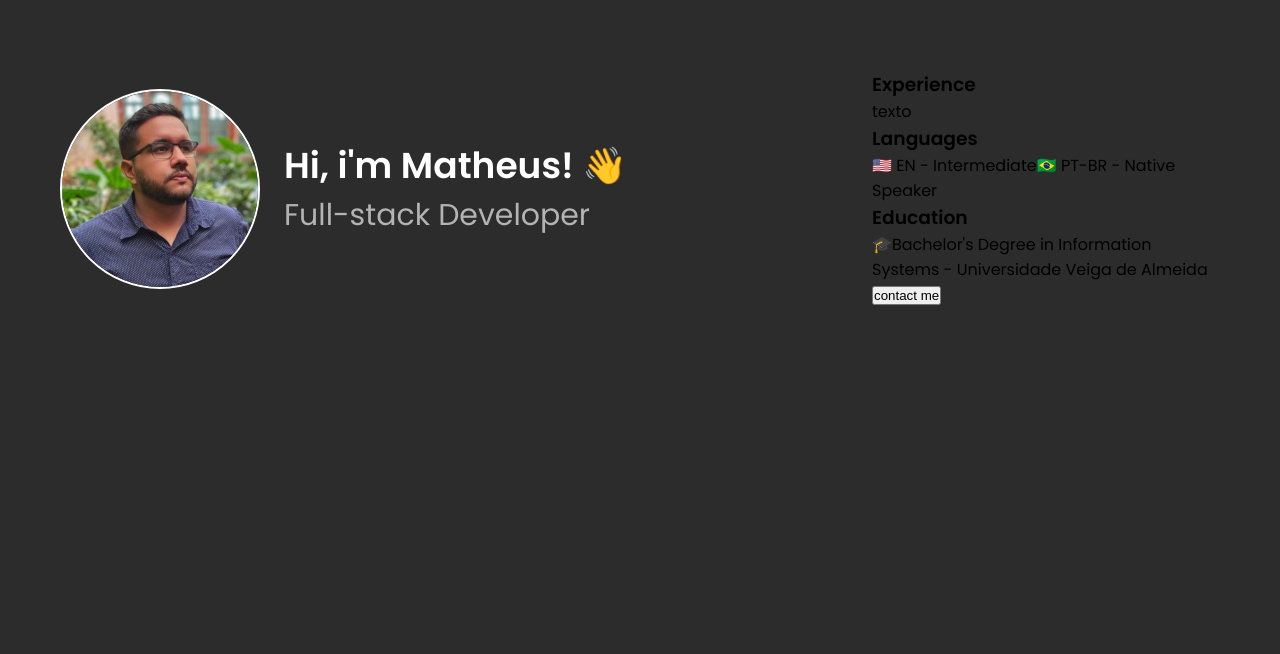
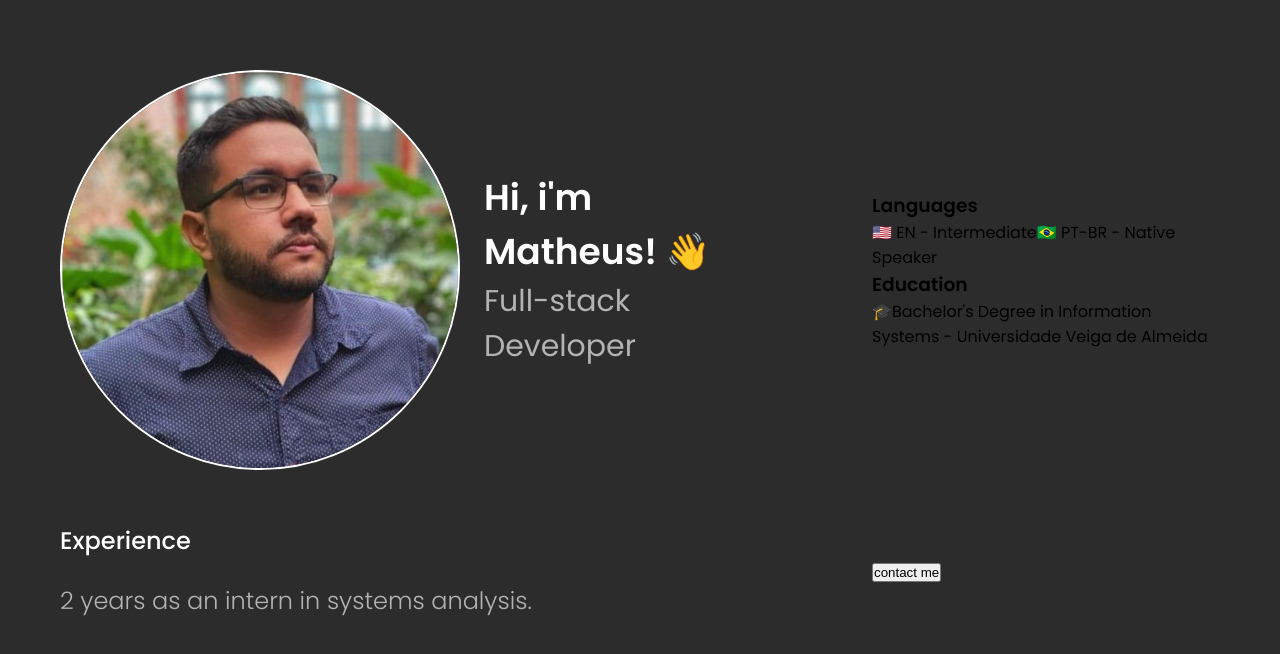
Before and after one commit to gomestizado/gomestizado.github.io, a Next.js app: page / in a window 1280 px wide. Shown: the top 654 px of the page. Built offline with nearby package versions, Linux system fonts and the light colour scheme.

Commit message:
config experience section

```diff
--- /dev/null
+++ b/src/app/components/experience/experience.scss
@@ -0,0 +1,26 @@
+.experience {
+    display: flex;
+    flex-direction: column;
+    align-items: center;
+
+    grid-area: experience;
+
+    p {
+        font-weight: 300;
+        font-size: 18px;
+        line-height: 28px;
+        color: var(--text-secondary);
+        text-align: center;
+    }
+
+    @media (min-width: 768px) {
+
+        align-items: flex-start;
+
+        p {
+            font-size: 24px;
+            line-height: 36px;
+            text-align: start;
+        }
+    }
+}
--- /dev/null
+++ b/src/app/components/experience/experience.tsx
@@ -0,0 +1,14 @@
+import { SectionTitle } from "../sectionTitle/section-title";
+import "./experience.scss";
+
+export function Experience() {
+    return (
+    <div className="experience">
+        <SectionTitle text="Experience"/>
+        <p>2 years as an intern in systems analysis.</p>
+        <div className="experience-time">
+
+        </div>
+    </div>
+    )
+}
--- a/src/app/components/header/header.tsx
+++ b/src/app/components/header/header.tsx
@@ -9,7 +9,7 @@ export function Header() {
         <h1>Hi, i'm Matheus! 👋</h1>
         <h2>Full-stack Developer</h2>
     </div>
-    <Image src="/me.jpg" alt="Vercel logomark" width={200} height={200} />
+    <Image src="/me.jpg" alt="Vercel logomark" width={400} height={400} />
 </div>
     );
 }
--- /dev/null
+++ b/src/app/components/sectionTitle/section-title.scss
@@ -0,0 +1,15 @@
+.section-title {
+    font-weight: 500;
+    font-size: 24px;
+    text-align: center;
+    line-height: 36px;
+    color: var(--text-primary);
+
+    margin-bottom: 24px;
+
+    @media (min-width: 768px) {
+        font-size: 24px;
+        line-height: 36px;
+        text-align: start;
+    }
+}
--- /dev/null
+++ b/src/app/components/sectionTitle/section-title.tsx
@@ -0,0 +1,12 @@
+import "./section-title.scss";
+
+interface SectionTitleProps {
+    text: string;
+}
+
+export function SectionTitle({ text } : SectionTitleProps) {
+    return (
+        <h3 className="section-title">{text}</h3>
+    )
+
+};
--- a/src/app/layout.tsx
+++ b/src/app/layout.tsx
@@ -4,7 +4,7 @@ import "./globals.scss";
 
 const poppins = Poppins({
   subsets: ["latin"],
-  weight: ["400", "500", "600"]
+  weight: ["300", "400", "500", "600"]
 });
 
 export const metadata: Metadata = {
--- a/src/app/page.tsx
+++ b/src/app/page.tsx
@@ -1,3 +1,4 @@
+import { Experience } from "./components/experience/experience";
 import { Header } from "./components/header/header";
 
 import "./styles/home.scss";
@@ -7,12 +8,7 @@ export default function Home() {
   return (
     <main className="container">
       <Header/>
-
-      <div className="experience">
-        <h3>Experience</h3>
-        <p>texto</p>
-        <div className="experience-time">
-        </div>
+      <Experience/>
       <div className="infos">
         <h3>Languages</h3>
         <div className="languages-info">
@@ -31,7 +27,6 @@ export default function Home() {
           </div>
           <button>contact me</button>
         </div>
-      </div>
     </main>
   );
 }
--- a/src/app/styles/home.scss
+++ b/src/app/styles/home.scss
@@ -1,6 +1,7 @@
 .container {
     padding: 40px 32px;
     display: grid;
+    gap: 24px;
     grid-template-rows: repeat(4, auto);
     grid-template-areas:
     "header"
```
Lines whose indentation alone changed are shown as unchanged.
